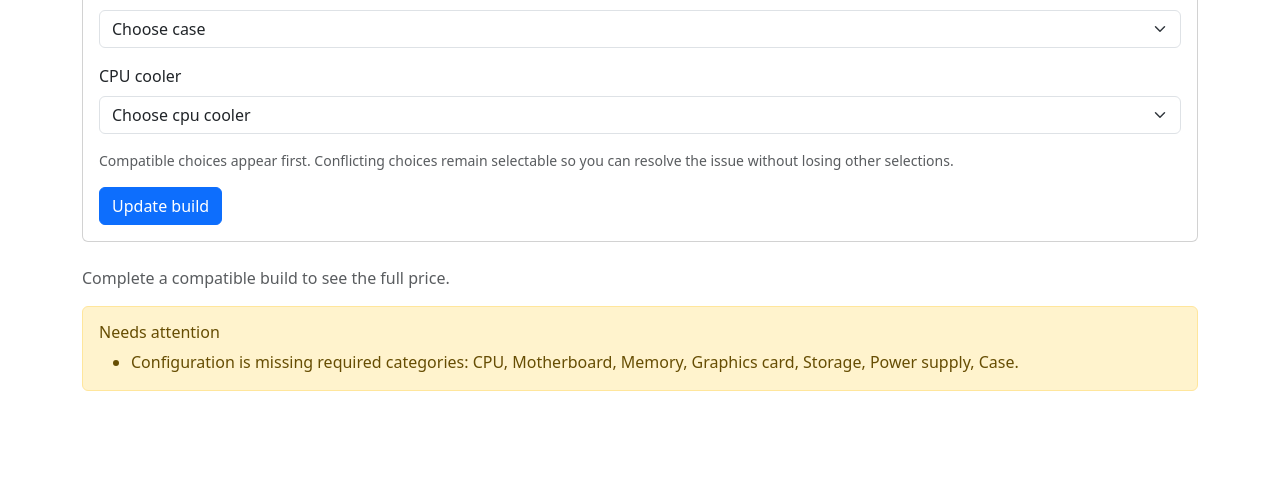
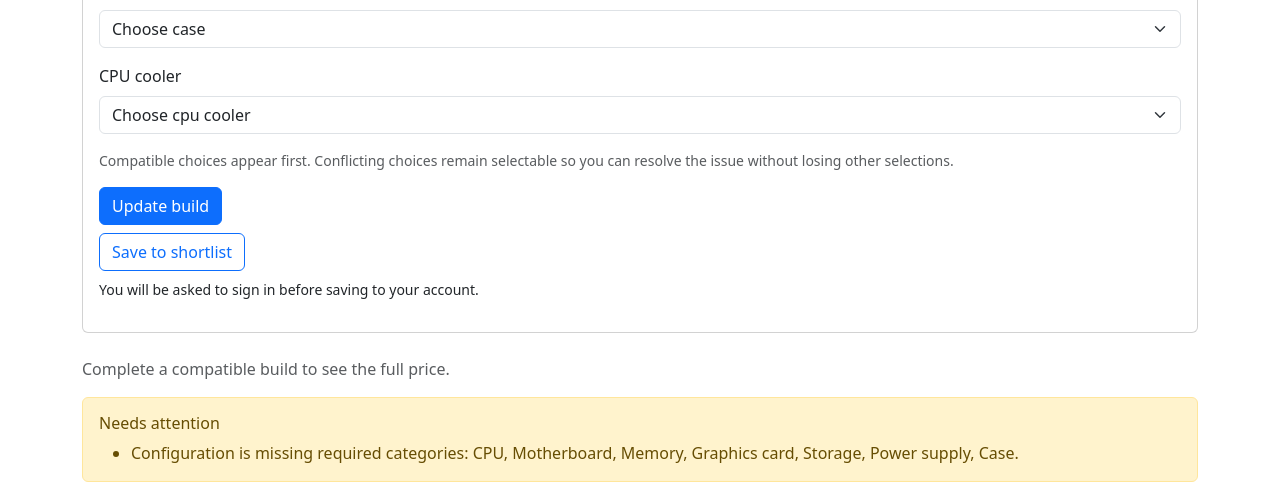
Before and after one commit to uglyoholioh/BuildWise_PairProj31, a Django app: page /configure in a window 1280 px wide. Shown: the part 803-1301 px from the top of the page. Before the commit the page ends 1194 px from the top, so only its background shows below. Run offline with Django 5.2, Linux system fonts and the light colour scheme; data that the repository does not hold is empty.

Commit message:
Let customers save builds to a shortlist

```diff
--- a/catalogue/views.py
+++ b/catalogue/views.py
@@ -48,6 +48,7 @@ def configure(request):
         }
     selected_ids = {row["component_id"]: row["quantity"] for row in session_build.get("components", [])}
     if request.method == "POST":
+        previous_quantities = selected_ids
         selected_ids = {}
         for category, label in Component.Category.choices:
             raw_id = request.POST.get(f"component_{category}", "").strip()
@@ -57,22 +58,24 @@ def configure(request):
                 except (ValueError, Component.DoesNotExist):
                     messages.error(request, f"Select an active {label.lower()}.")
                     return redirect("catalogue:configure")
-                selected_ids[component.pk] = 1
+                selected_ids[component.pk] = previous_quantities.get(component.pk, 1)
         session_build = {
             "name": request.POST.get("name", "My custom PC").strip()[:160] or "My custom PC",
             "preset_id": session_build.get("preset_id"),
             "components": [{"component_id": pk, "quantity": quantity} for pk, quantity in selected_ids.items()],
         }
-    components = Component.objects.filter(pk__in=selected_ids, active=True)
+    components = Component.objects.filter(pk__in=selected_ids)
     component_map = {component.pk: component for component in components}
     items = [ConfigurationItem(component=component_map[pk], quantity=quantity) for pk, quantity in selected_ids.items() if pk in component_map]
     issues = check_configuration_components(item.component for item in items)
+    for component_id in selected_ids.keys() - component_map.keys():
+        issues.append(f"Saved component #{component_id} is no longer in the catalogue. Choose a replacement or update the build to remove it.")
     fee = current_assembly_fee()
     price = calculate_pc_price(items, fee.fee_amount) if fee and not issues else None
-    available = min((available_component_quantity(item.component) // item.quantity for item in items), default=0) if items else 0
+    available = min((available_component_quantity(item.component) // item.quantity for item in items), default=0) if items and not issues else 0
     rows = []
     for category, label in Component.Category.choices:
-        choices = list(Component.objects.filter(category=category, active=True).order_by("brand", "model"))
+        choices = list(Component.objects.filter(Q(active=True) | Q(pk__in=selected_ids), category=category).order_by("brand", "model"))
         other_components = [item.component for item in items if item.component.category != category]
         choices.sort(key=lambda component: bool(check_compatibility([*other_components, component])))
         rows.append({
@@ -91,6 +94,8 @@ def configure(request):
             estimates.append({"setting": setting, "fps": predict_temporary_fps(items, setting) if supported else None})
     if request.method == "POST":
         request.session["current_build"] = session_build
+        if request.POST.get("action") == "shortlist":
+            return redirect("recommendations:shortlist_save")
         if request.POST.get("action") == "complete" and not issues and available > 0:
             import uuid
             completed = request.session.get("completed_builds", [])
--- a/orders/views.py
+++ b/orders/views.py
@@ -51,6 +51,8 @@ def _cart_build(row):
         configuration = None
         name = row.get("name", "Custom PC")
     issues = check_configuration_components(item.component for item in items)
+    if row.get("kind") != "preset" and len(items) != len(row.get("custom_snapshot", {}).get("components", [])):
+        issues.append("Some selected components are no longer available. Reopen the build to choose replacements.")
     return configuration, items, issues
 
 
@@ -139,6 +141,8 @@ def cart_add(request):
         messages.error(request, "Choose a valid build to add to the cart.")
         return redirect("orders:cart")
     issues = check_configuration_components(item.component for item in items)
+    if kind == "custom" and len(items) != len(build.get("components", [])):
+        issues.append("Some selected components are no longer available. Reopen the build to choose replacements.")
     available = min((available_component_quantity(item.component) // item.quantity for item in items), default=0)
     fee = AssemblyFeeSetting.objects.order_by("-updated_at", "-pk").first()
     if issues or not items or not available or not fee:
--- a/recommendations/urls.py
+++ b/recommendations/urls.py
@@ -4,6 +4,10 @@ from . import views
 app_name = "recommendations"
 
 urlpatterns = [
+    path("shortlist", views.shortlist, name="shortlist"),
+    path("shortlist/save", views.shortlist_save, name="shortlist_save"),
+    path("shortlist/<int:pk>/reopen", views.shortlist_reopen, name="shortlist_reopen"),
+    path("shortlist/<int:pk>/remove", views.shortlist_remove, name="shortlist_remove"),
     path("questionnaire", views.questionnaire, name="questionnaire"),
     path("recommendations", views.recommendations, name="recommendations"),
     path("compare", views.compare_builds, name="compare"),
--- a/recommendations/views.py
+++ b/recommendations/views.py
@@ -1,15 +1,16 @@
 from decimal import Decimal
 
 from django.contrib import messages
+from django.contrib.auth.decorators import login_required
 from django.db import transaction
-from django.shortcuts import redirect, render
-from django.views.decorators.http import require_POST
+from django.shortcuts import get_object_or_404, redirect, render
+from django.views.decorators.http import require_http_methods, require_POST
 
 from accounts.models import Customer
 from catalogue.models import AssemblyFeeSetting, Component, Configuration
 from catalogue.compatibility import check_configuration_components
 from catalogue.pricing import available_preset_quantity, calculate_pc_price
-from .forms import QuestionnaireForm
+from .forms import QuestionnaireForm, ShortlistForm
 from catalogue.models import ConfigurationItem
 from inventory.availability import available_component_quantity
 from .models import GameSettingSupport, QuestionnaireGameSetting, QuestionnaireResponse, ShortlistItem
@@ -18,6 +19,83 @@ from .predictor import predict_temporary_fps
 
 def placeholder(request, *args, **kwargs):
     return render(request, "recommendations/placeholder.html")
+
+
+@login_required
+def shortlist(request):
+    customer = get_object_or_404(Customer, user=request.user)
+    builds = customer.shortlist.order_by("-created_at", "-pk")
+    return render(request, "recommendations/shortlist.html", {"builds": builds})
+
+
+@login_required
+@require_http_methods(["GET", "POST"])
+def shortlist_save(request):
+    customer = get_object_or_404(Customer, user=request.user)
+    build = request.session.get("current_build", {})
+    if not build.get("components"):
+        messages.error(request, "Choose at least one component before saving a build.")
+        return redirect("catalogue:configure")
+    form = ShortlistForm(request.POST if request.method == "POST" else None,
+                         initial={"name": build.get("name", "My PC")})
+    if request.method == "POST" and form.is_valid():
+        saved = form.save(commit=False)
+        saved.customer = customer
+        saved.configuration = Configuration.objects.filter(pk=build.get("preset_id")).first()
+        # Store selections, not a live link to the preset's current component list.
+        saved.custom_snapshot = {"components": build["components"]}
+        saved.save()
+        messages.success(request, "Build saved to your shortlist.")
+        return redirect("recommendations:shortlist")
+    return render(request, "recommendations/shortlist_form.html", {"form": form})
+
+
+def _shortlist_build(saved):
+    components = saved.custom_snapshot.get("components")
+    if components is None:
+        # Older records may contain only a preset link.
+        components = [{"component_id": item.component_id, "quantity": item.quantity}
+                      for item in saved.configuration.items.all()] if saved.configuration_id else []
+    return {"name": saved.name, "preset_id": saved.configuration_id, "components": components}
+
+
+@login_required
+@require_POST
+def shortlist_reopen(request, pk):
+    saved = get_object_or_404(ShortlistItem.objects.select_related("configuration"), pk=pk, customer__user=request.user)
+    request.session["current_build"] = _shortlist_build(saved)
+    messages.info(request, "Saved build reopened. Prices, stock and compatibility have been checked against the current catalogue.")
+    return redirect("catalogue:configure")
+
+
+@login_required
+@require_POST
+def shortlist_remove(request, pk):
+    saved = get_object_or_404(ShortlistItem, pk=pk, customer__user=request.user)
+    saved.delete()
+    request.session["comparison_items"] = [item for item in request.session.get("comparison_items", [])
+        if not (item.get("kind") == "shortlist" and str(item.get("id")) == str(pk))]
+    messages.success(request, "Build removed from your shortlist.")
+    return redirect("recommendations:shortlist")
+
+
+def _comparison_selections(request):
+    """Discard deleted or inaccessible selections before applying the three-build limit."""
+    valid = []
+    for item in request.session.get("comparison_items", []):
+        kind, item_id = item.get("kind"), item.get("id")
+        if kind == "preset":
+            exists = Configuration.objects.filter(pk=item_id, status=Configuration.Status.PUBLISHED).exists()
+        elif kind == "shortlist" and request.user.is_authenticated:
+            exists = ShortlistItem.objects.filter(pk=item_id, customer__user=request.user).exists()
+        elif kind == "custom":
+            exists = any(str(build.get("id")) == str(item_id) for build in request.session.get("completed_builds", []))
+        else:
+            exists = False
+        if exists and item not in valid and len(valid) < 3:
+            valid.append(item)
+    request.session["comparison_items"] = valid
+    return valid
 
 
 def _customer(request):
@@ -205,6 +283,8 @@ def compare_add(request):
     raw_id = request.POST.get("item_id", "")
     try:
         item_id = raw_id if kind == "custom" else int(raw_id)
+        if kind != "custom" and not 0 < item_id <= 9223372036854775807:
+            raise ValueError
     except ValueError:
         messages.error(request, "Choose a valid build to compare.")
         return redirect("recommendations:compare")
@@ -219,7 +299,7 @@ def compare_add(request):
     if not exists:
         messages.error(request, "That build is unavailable to compare.")
     else:
-        selected = request.session.get("comparison_items", [])
+        selected = _comparison_selections(request)
         item = {"kind": kind, "id": item_id}
         if item not in selected:
             if len(selected) >= 3:
@@ -242,7 +322,7 @@ def compare_remove(request):
 
 
 def compare_builds(request):
-    selected = request.session.get("comparison_items", [])[:3]
+    selected = _comparison_selections(request)
     builds = []
     fee = AssemblyFeeSetting.objects.order_by("-updated_at", "-pk").first()
     for selection in selected:
@@ -262,11 +342,7 @@ def compare_builds(request):
             if not saved:
                 continue
             name = saved.name
-            if saved.configuration_id:
-                configuration = saved.configuration
-                items = list(configuration.items.select_related("component"))
-            else:
-                items = _snapshot_items(saved.custom_snapshot)
+            items = _snapshot_items(_shortlist_build(saved))
         elif kind == "custom":
             saved = next((item for item in request.session.get("completed_builds", []) if str(item.get("id")) == str(item_id)), None)
             if not saved:
@@ -276,13 +352,18 @@ def compare_builds(request):
         else:
             continue
         issues = check_configuration_components(item.component for item in items)
+        if kind in ("shortlist", "custom"):
+            snapshot = _shortlist_build(saved) if kind == "shortlist" else saved
+            missing = {part["component_id"] for part in snapshot.get("components", [])} - {item.component_id for item in items}
+            if missing:
+                issues.append("Some saved components are no longer in the catalogue. Reopen the build to choose replacements.")
         price = None
         if fee and not issues:
             price = calculate_pc_price(items, fee.fee_amount)
         available = min(
             (available_component_quantity(item.component) // item.quantity for item in items),
             default=0,
-        ) if items else 0
+        ) if items and not issues else 0
         by_category = {}
         for item in items:
             label = item.component.get_category_display()
--- a/templates/base.html
+++ b/templates/base.html
@@ -33,6 +33,7 @@
       {% else %}
       <a class="nav-link text-light ms-3" href="{% url 'accounts:profile' %}">My account</a>
       <a class="nav-link text-light ms-2" href="{% url 'orders:order_list' %}">My orders</a>
+      <a class="nav-link text-light ms-2" href="{% url 'recommendations:shortlist' %}">My shortlist</a>
       <a class="nav-link text-light ms-2" href="{% url 'support:request_list' %}">Support</a>
       {% endif %}
       <form class="ms-auto" method="post" action="{% url 'accounts:logout' %}">
--- a/templates/catalogue/configure.html
+++ b/templates/catalogue/configure.html
@@ -2,6 +2,7 @@
 {% block title %}Configure a PC | BuildWise{% endblock %}
 {% block content %}
 <h1 class="h3">Configure a PC</h1>
+{% for message in messages %}<div class="alert alert-{{ message.tags|default:'info' }}" role="status">{{ message }}</div>{% endfor %}
 <p class="text-body-secondary">Choose one active component per category. Your selections are kept in this browser session.</p>
 <form method="post" class="card card-body mb-4">
   {% csrf_token %}
@@ -12,12 +13,14 @@
     <label class="form-label" for="component-{{ row.category }}">{{ row.label }}</label>
     <select class="form-select" id="component-{{ row.category }}" name="component_{{ row.category }}">
       <option value="">Choose {{ row.label|lower }}</option>
-      {% for choice in row.choices %}<option value="{{ choice.component.pk }}"{% if choice.component.pk == row.selected %} selected{% endif %}>{{ choice.component.brand }} {{ choice.component.model }} — ${{ choice.component.price }}{% if choice.issues %} ({{ choice.issues|join:"; " }}){% endif %}</option>{% endfor %}
+      {% for choice in row.choices %}<option value="{{ choice.component.pk }}"{% if choice.component.pk == row.selected %} selected{% endif %}>{{ choice.component.brand }} {{ choice.component.model }} — ${{ choice.component.price }}{% if not choice.component.active %} (No longer available){% endif %}{% if choice.issues %} ({{ choice.issues|join:"; " }}){% endif %}</option>{% endfor %}
     </select>
   </div>
   {% endfor %}
   <p class="small text-body-secondary">Compatible choices appear first. Conflicting choices remain selectable so you can resolve the issue without losing other selections.</p>
   <button class="btn btn-primary align-self-start" type="submit">Update build</button>
+  <button class="btn btn-outline-primary align-self-start mt-2" type="submit" name="action" value="shortlist">Save to shortlist</button>
+  {% if not user.is_authenticated %}<p class="small mt-2">You will be asked to sign in before saving to your account.</p>{% endif %}
 </form>
 {% if items %}<h2 class="h5">Quotation</h2><ul>{% for item in items %}<li>{{ item.component.get_category_display }}: {{ item.component.brand }} {{ item.component.model }} × {{ item.quantity }} — ${{ item.component.price }}</li>{% endfor %}</ul>{% endif %}
 {% if fee %}<p>Assembly and testing: ${{ fee.fee_amount }}</p>{% endif %}
--- a/templates/recommendations/compare.html
+++ b/templates/recommendations/compare.html
@@ -1,6 +1,8 @@
 {% extends "base.html" %}
 {% block title %}Compare builds | BuildWise{% endblock %}
 {% block content %}
+{% for message in messages %}<div class="alert alert-{{ message.tags|default:'info' }}" role="status">{{ message }}</div>{% endfor %}
+{% if user.is_authenticated %}<p><a href="{% url 'recommendations:shortlist' %}">Choose from my shortlist</a></p>{% endif %}
 <div class="d-flex justify-content-between flex-wrap gap-3 mb-3"><div><h1 class="h3 mb-1">Compare builds</h1><p class="text-body-secondary mb-0">Compare up to three builds side by side.</p></div><a class="btn btn-outline-primary align-self-start" href="{% url 'catalogue:preset_list' %}">Browse presets</a></div>
 {% if builds %}<div class="table-responsive"><table class="table table-bordered align-middle"><thead><tr><th scope="col">Comparison</th>{% for build in builds %}<th scope="col"><div>{{ build.name }}</div><form method="post" action="{% url 'recommendations:compare_remove' %}">{% csrf_token %}<input type="hidden" name="kind" value="{{ build.kind }}"><input type="hidden" name="item_id" value="{{ build.id }}"><button class="btn btn-link btn-sm p-0" type="submit">Remove</button></form></th>{% endfor %}</tr></thead><tbody>
 {% for row in overview_rows %}<tr><th scope="row">{{ row.label }}</th>{% for value in row.values %}<td>{{ value }}</td>{% endfor %}</tr>{% endfor %}
```
Also changed, not shown: recommendations/forms.py (+9 -1 lines), templates/recommendations/shortlist.html (added, +28 -0 lines), templates/recommendations/shortlist_form.html (added, +11 -0 lines).
